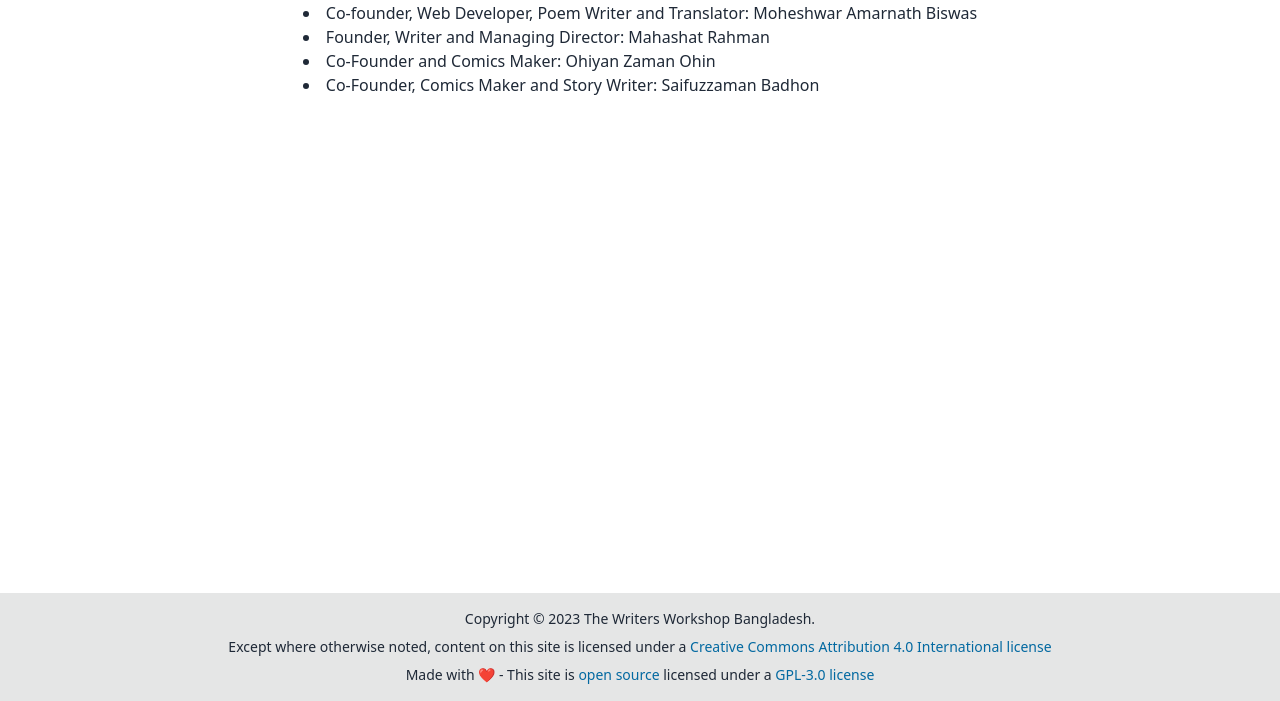
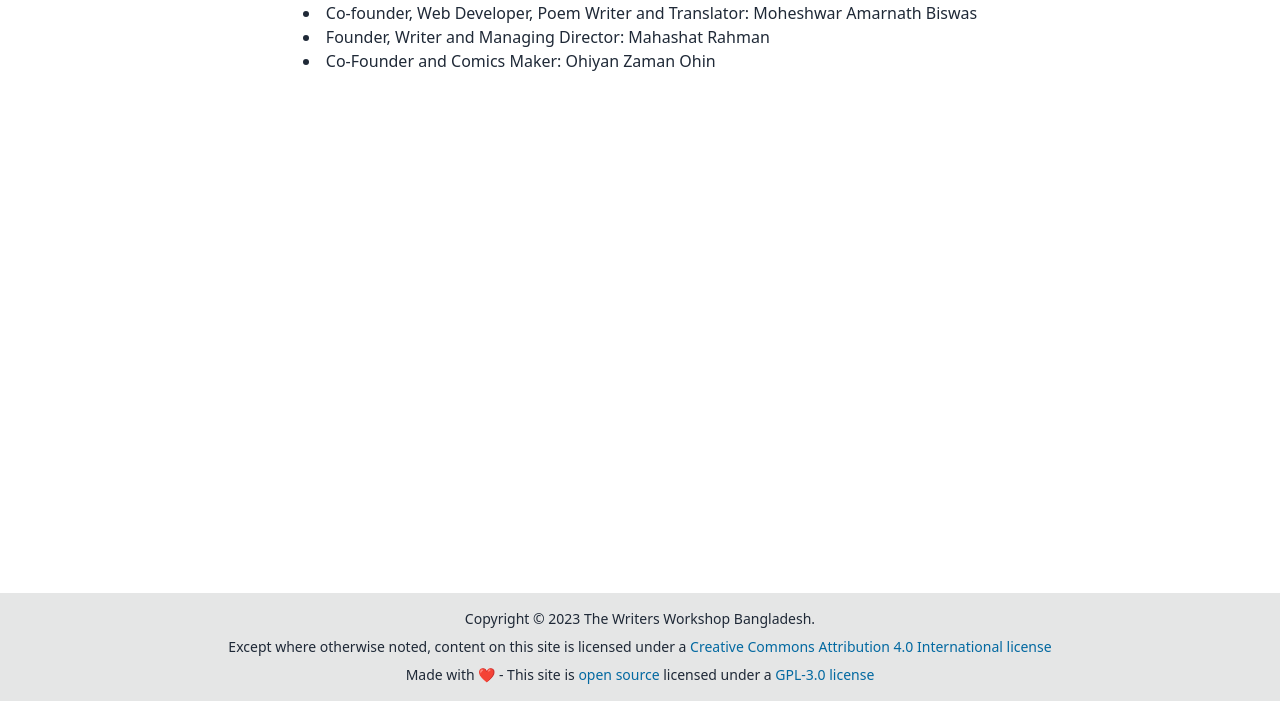
Before and after one commit to thewritersworkshopbd/website, an Astro site: page /about in a window 1280 px wide. Shown: the part 99-800 px from the top of the page. Built offline with nearby package versions, Linux system fonts and the light colour scheme; Astro itself is replaced by a stand-in of ours.

Commit message:
Removed Badhon from about page

```diff
--- a/src/pages/about/index.astro
+++ b/src/pages/about/index.astro
@@ -18,7 +18,6 @@
       </li>
       <li>Founder, Writer and Managing Director: Mahashat Rahman</li>
       <li>Co-Founder and Comics Maker: Ohiyan Zaman Ohin</li>
-      <li>Co-Founder, Comics Maker and Story Writer: Saifuzzaman Badhon</li>
     </ul>
   </div>
 </MainLayout>
```
